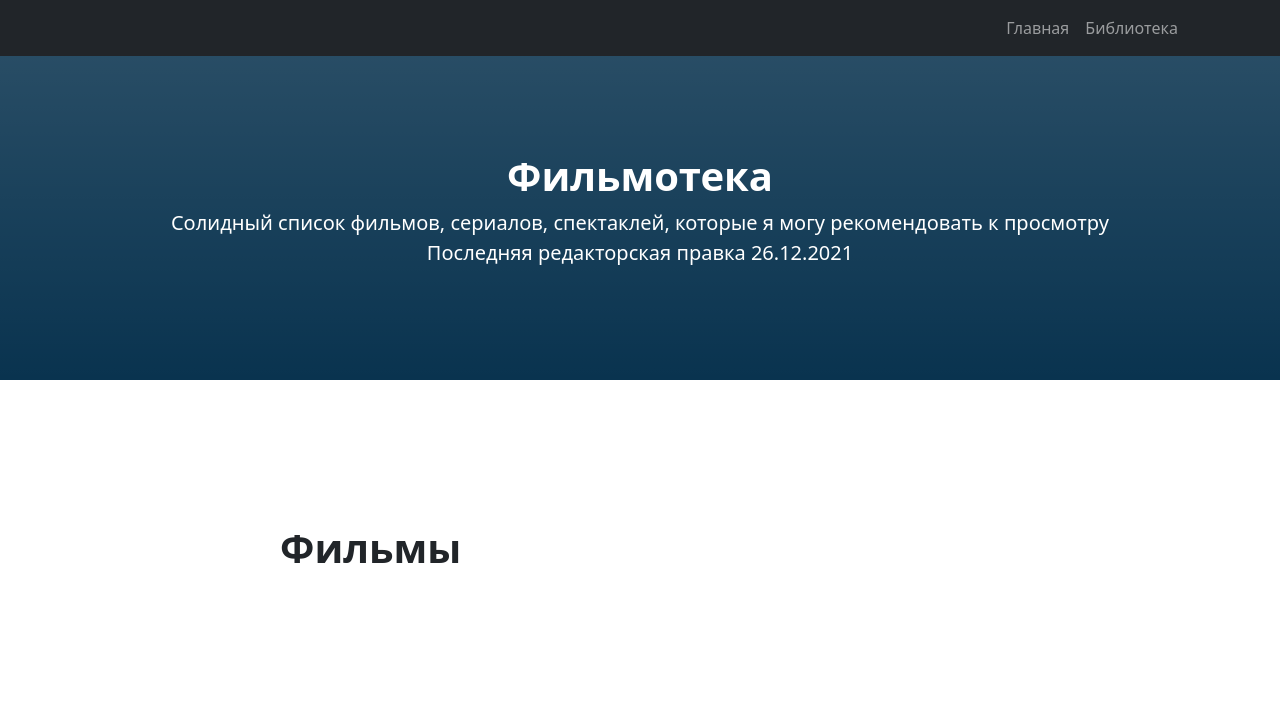
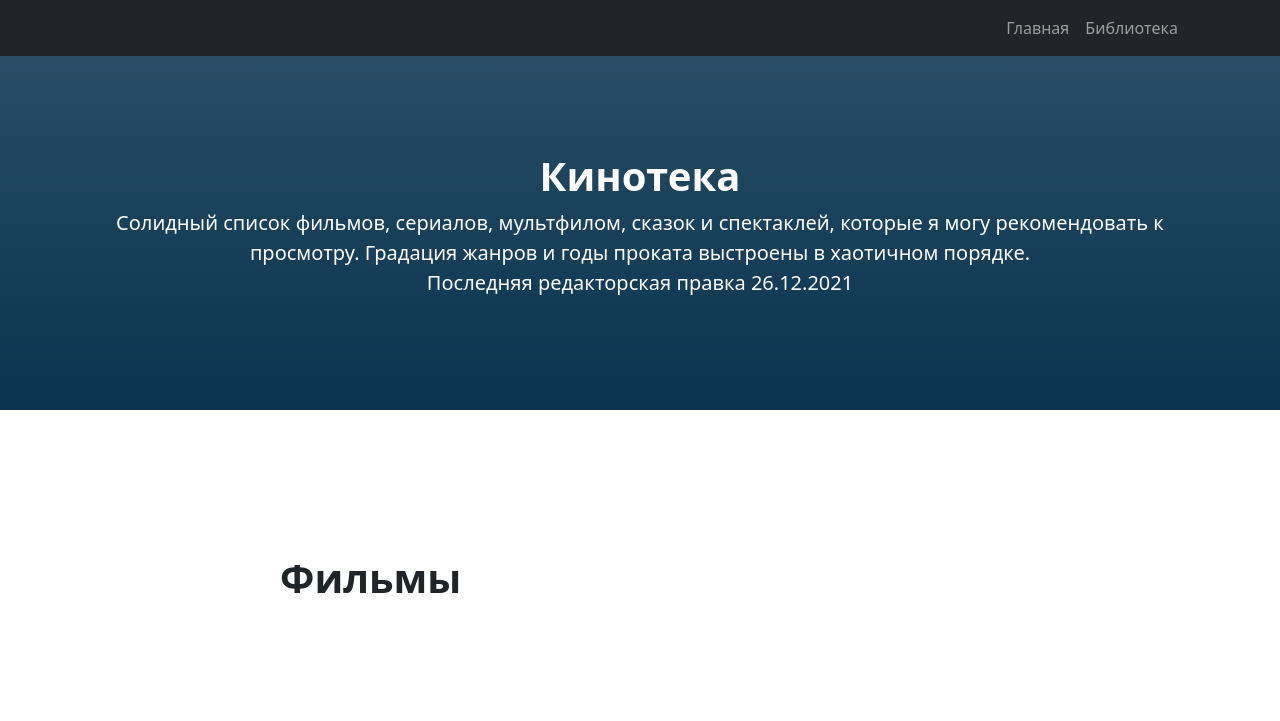
Before and after one commit to donlexey/m1racool.github.io, a plain HTML site: page movies.html in a window 1280 px wide. Shown: the top 721 px of the page. Drawn offline with nearby package versions, Linux system fonts and the light colour scheme.

Commit message:
Update movies.html

```diff
--- a/movies.html
+++ b/movies.html
@@ -5,7 +5,7 @@
         <meta name="viewport" content="width=device-width, initial-scale=1, shrink-to-fit=no" />
         <meta name="description" content="" />
         <meta name="author" content="" />
-        <title>Фильмотека</title>
+        <title>Кинотека</title>
         <link rel="icon" type="image/x-icon" href="assets/img/favicon.png" />
         <!-- Core theme CSS (includes Bootstrap)-->
         <link href="assets/css/movies.css" rel="stylesheet" />
@@ -27,8 +27,8 @@
         <!-- Header-->
         <header class="bg-primary bg-gradient text-white">
             <div class="container px-4 text-center">
-                <h1 class="fw-bolder">Фильмотека</h1>
-                <p class="lead"><b>Солидный список фильмов, сериалов, спектаклей, которые я могу рекомендовать к просмотру</b> <br>  Последняя редакторская правка 26.12.2021</p>
+                <h1 class="fw-bolder">Кинотека</h1>
+                <p class="lead"><b>Солидный список фильмов, сериалов, мультфилом, сказок и спектаклей, которые я могу рекомендовать к просмотру. Градация жанров и годы проката выстроены в хаотичном порядке.</b> <br>  Последняя редакторская правка 26.12.2021</p>
             </div>
         </header>
         <!-- About section-->
```
